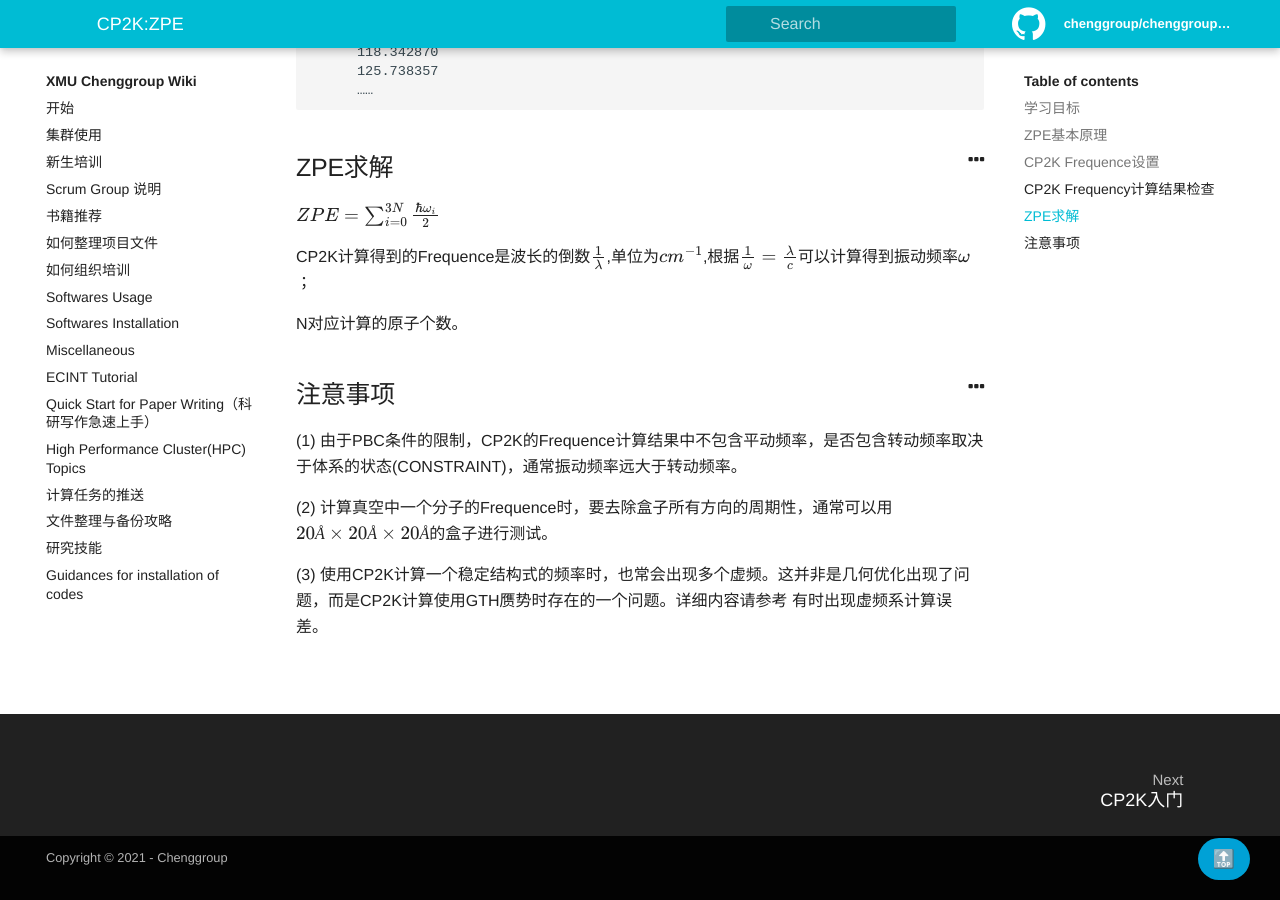
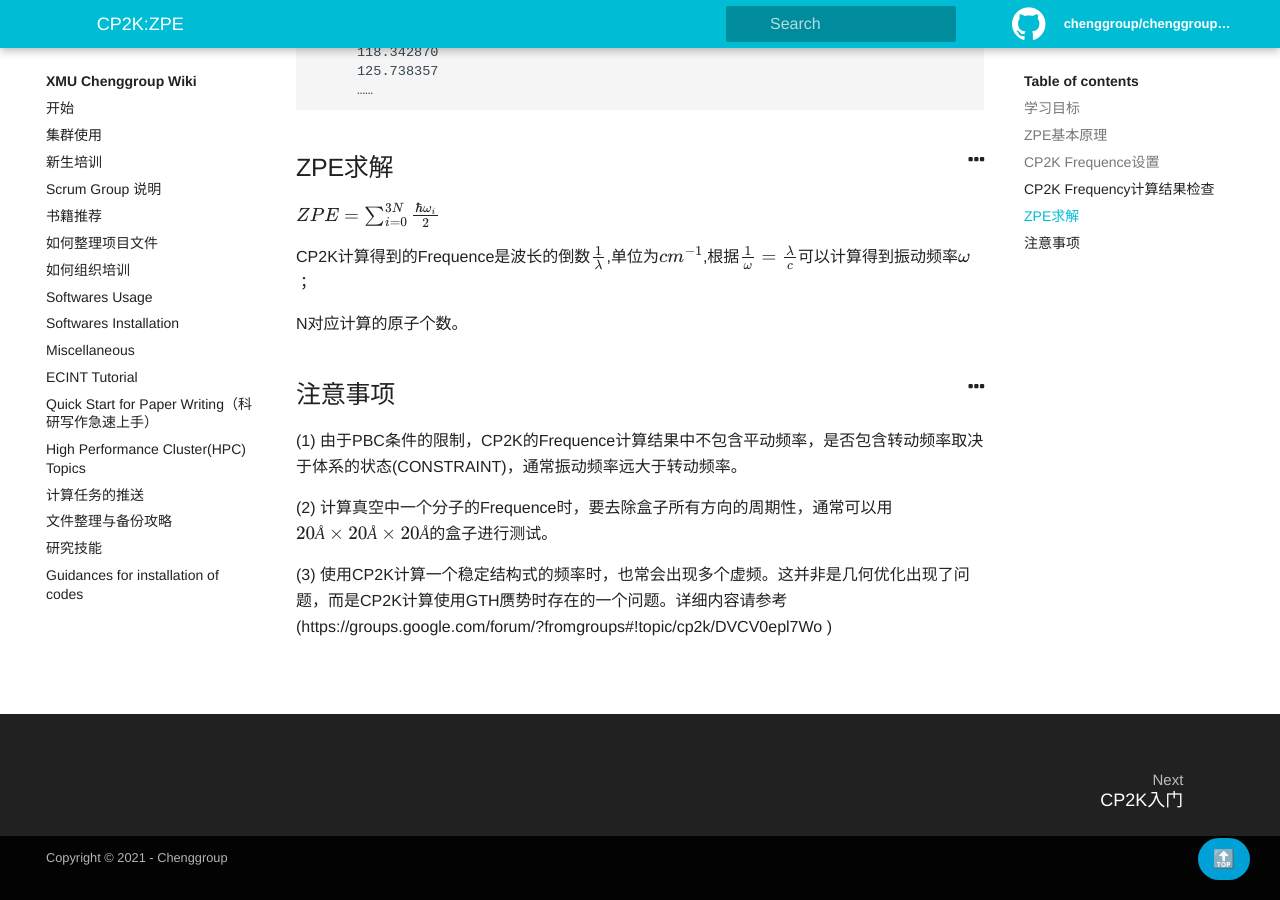
Before and after one commit to chenggroup/chenggroup.github.io, a Jekyll site: the page built from _wiki/Softwares Usage/cp2k-zpe.md, in a window 1280 px wide and 900 px high, scrolled down 2063 px. Built offline with Jekyll 4.4.1, drawn with Linux system fonts in a browser that asks for light colours; formulas are drawn with MathJax 3.

Commit message:
Update cp2k-zpe.md

```diff
--- a/_wiki/Softwares Usage/cp2k-zpe.md
+++ b/_wiki/Softwares Usage/cp2k-zpe.md
@@ -117,5 +117,5 @@ N对应计算的原子个数。
 
 (2) 计算真空中一个分子的Frequence时，要去除盒子所有方向的周期性，通常可以用$20Å\times20Å\times20Å$的盒子进行测试。
 
-(3) 使用CP2K计算一个稳定结构式的频率时，也常会出现多个虚频。这并非是几何优化出现了问题，而是CP2K计算使用GTH赝势时存在的一个问题。详细内容请参考
-有时出现虚频系计算误差。
+(3) 使用CP2K计算一个稳定结构式的频率时，也常会出现多个虚频。这并非是几何优化出现了问题，而是CP2K计算使用GTH赝势时存在的一个问题。详细内容请参考(https://groups.google.com/forum/?fromgroups#!topic/cp2k/DVCV0epl7Wo
+)
```
